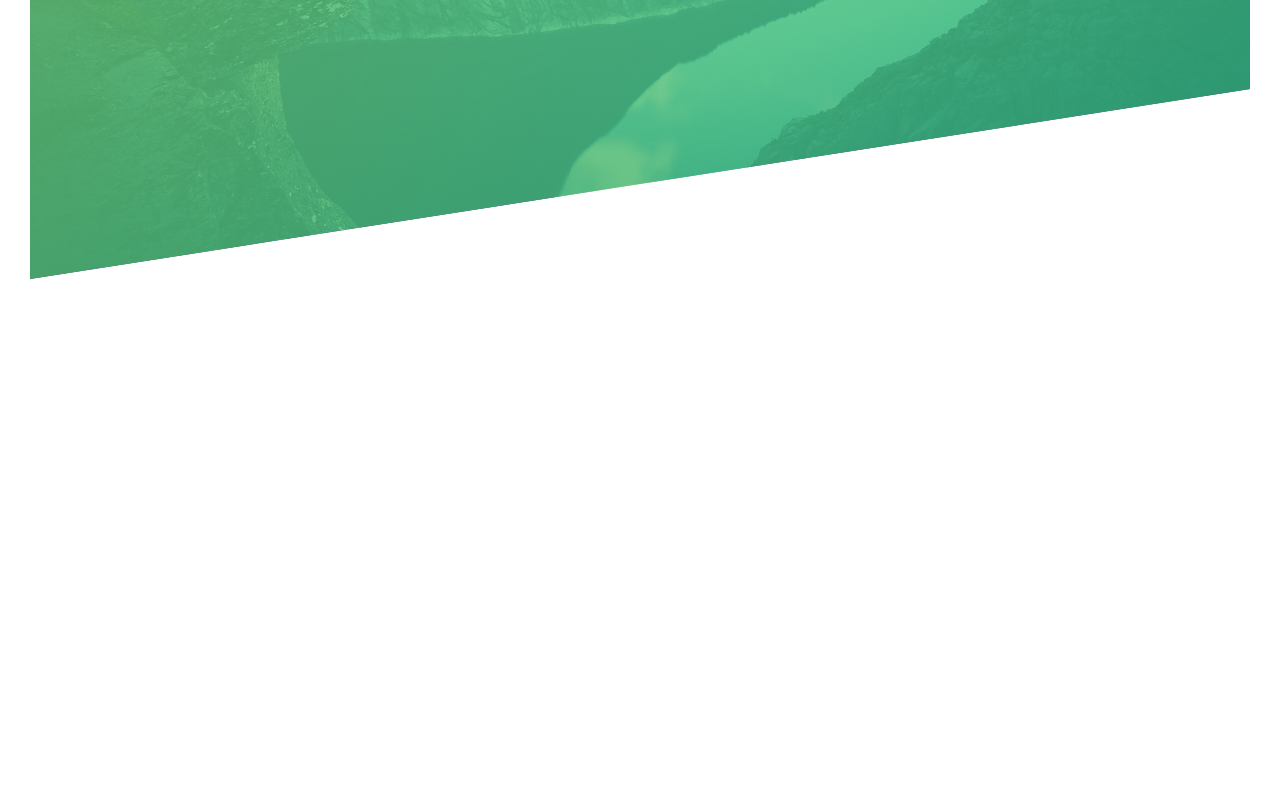
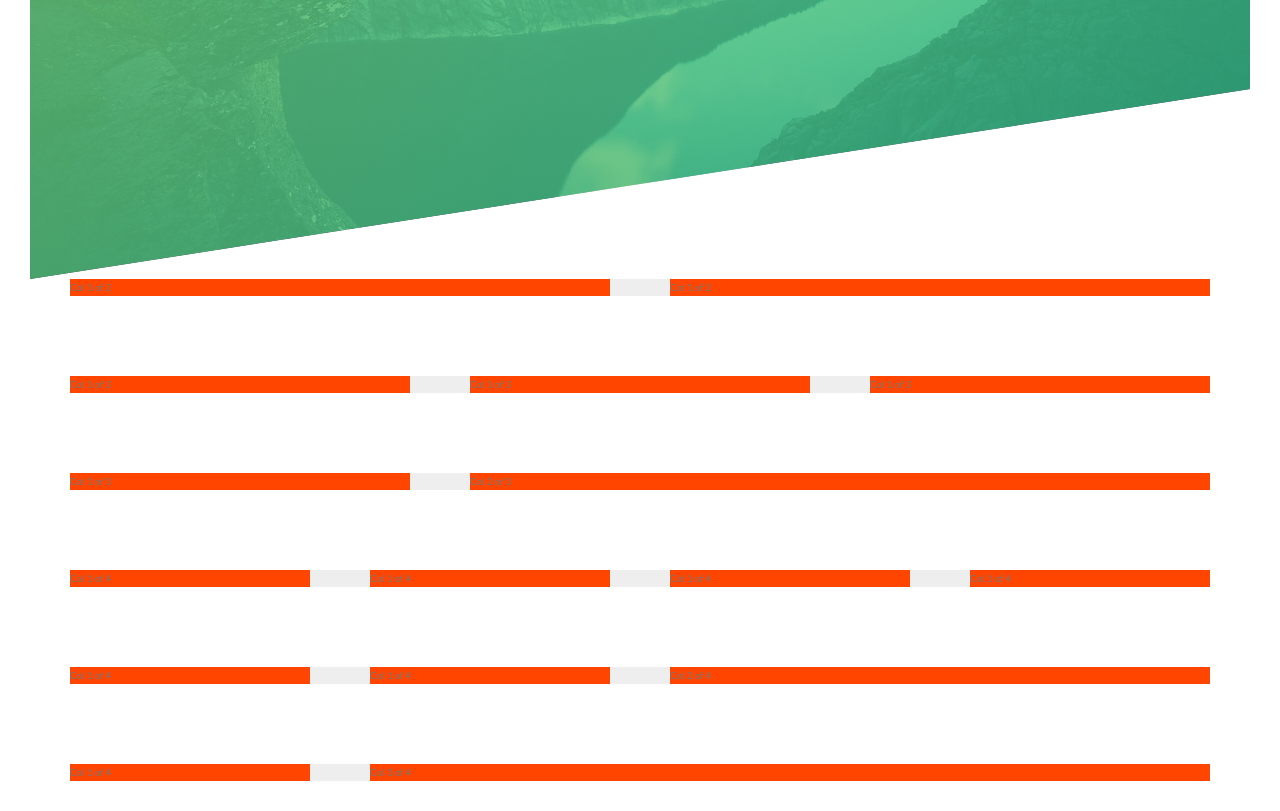
Before and after one commit to Irina-Dehtiarenko/fitst_project_from_udemy_couse_advanced_css, a website: page index.html in a window 1280 px wide. Shown: the part 511-1322 px from the top of the page. Before the commit the page ends 820 px from the top, so only its background shows below. Drawn offline with Linux system fonts and the light colour scheme.

Commit message:
learned how to build a custom grid with floats

```diff
--- a/index.html
+++ b/index.html
@@ -35,5 +35,41 @@
         <a href="#" class="btn btn--white btn--animated">Discover our tours</a>
       </div>
     </header>
+
+    <section class="grid-test">
+      <div class="row">
+        <div class="col-1-of-2">Col 1 of 2</div>
+        <div class="col-1-of-2">Col 1 of 2</div>
+      </div>
+
+      <div class="row">
+        <div class="col-1-of-3">Col 1 of 3</div>
+        <div class="col-1-of-3">Col 1 of 3</div>
+        <div class="col-1-of-3">Col 1 of 3</div>
+      </div>
+
+      <div class="row">
+        <div class="col-1-of-3">Col 1 of 3</div>
+        <div class="col-2-of-3">Col 2 of 3</div>
+      </div>
+
+      <div class="row">
+        <div class="col-1-of-4">Col 1 of 4</div>
+        <div class="col-1-of-4">Col 1 of 4</div>
+        <div class="col-1-of-4">Col 1 of 4</div>
+        <div class="col-1-of-4">Col 1 of 4</div>
+      </div>
+
+      <div class="row">
+        <div class="col-1-of-4">Col 1 of 4</div>
+        <div class="col-1-of-4">Col 1 of 4</div>
+        <div class="col-2-of-4">Col 2 of 4</div>
+      </div>
+
+      <div class="row">
+        <div class="col-1-of-4">Col 1 of 4</div>
+        <div class="col-3-of-4">Col 3 of 4</div>
+      </div>
+    </section>
   </body>
 </html>
--- a/sass/abstracts/_mixins.scss
+++ b/sass/abstracts/_mixins.scss
@@ -0,0 +1,7 @@
+@mixin clearfix {
+  &::after {
+    content: '';
+    display: table;
+    clear: both;
+  }
+}
--- a/sass/abstracts/_variables.scss
+++ b/sass/abstracts/_variables.scss
@@ -1,3 +1,4 @@
+// colors
 $color-primary: #55c57a;
 $color-primary-light: #7ed56f;
 $color-primary-dark: #28b485;
@@ -5,3 +6,9 @@ $color-primary-dark: #28b485;
 $color-grey-dark: #777;
 $color-white: #fff;
 $color-black: #000;
+
+// grid
+
+$grid-width: 114rem;
+$gutter-vertical: 8rem;
+$gutter-horizontal: 6rem;
--- /dev/null
+++ b/sass/layout/_grid.scss
@@ -0,0 +1,48 @@
+.row {
+  max-width: $grid-width;
+  background-color: #eee;
+  margin: 0 auto;
+
+  &:not(:last-child) {
+    margin-bottom: $gutter-vertical;
+  }
+
+  @include clearfix;
+
+  [class^='col-'] {
+    background-color: orangered;
+    float: left;
+
+    &:not(:last-child) {
+      margin-right: $gutter-horizontal;
+    }
+  }
+
+  .col-1-of-2 {
+    width: calc((100% - #{$gutter-horizontal}) / 2);
+  }
+
+  .col-1-of-3 {
+    width: calc((100% - #{$gutter-horizontal}* 2) / 3);
+  }
+  .col-2-of-3 {
+    width: calc(
+      (((100% - #{$gutter-horizontal}* 2) / 3)) * 2 + #{$gutter-horizontal}
+    );
+  }
+  .col-1-of-4 {
+    width: calc(((100% - #{$gutter-horizontal}* 3) / 4));
+  }
+
+  .col-2-of-4 {
+    width: calc(
+      ((100% - #{$gutter-horizontal}* 3) / 4) * 2 + #{$gutter-horizontal}
+    );
+  }
+
+  .col-3-of-4 {
+    width: calc(
+      ((100% - #{$gutter-horizontal}* 3) / 4) * 3 + #{$gutter-horizontal}* 2
+    );
+  }
+}
--- a/sass/main.scss
+++ b/sass/main.scss
@@ -12,3 +12,5 @@
 @import 'layout/header';
 
 @import 'pages/home';
+
+@import 'layout/grid';
```
Also changed, not shown: css/style.css.
